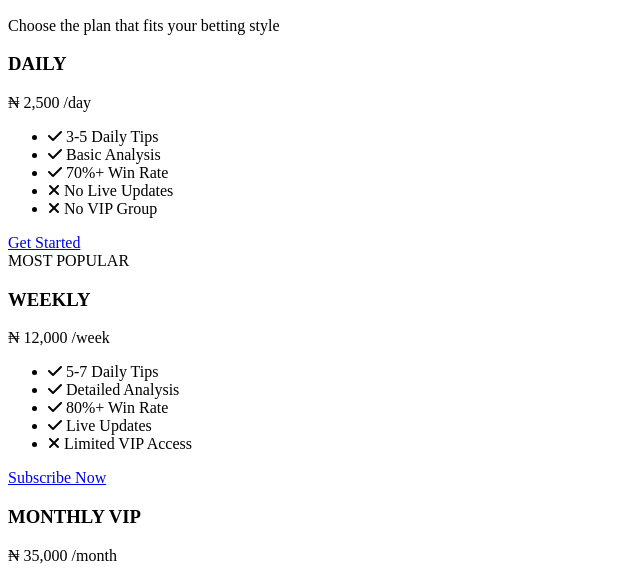
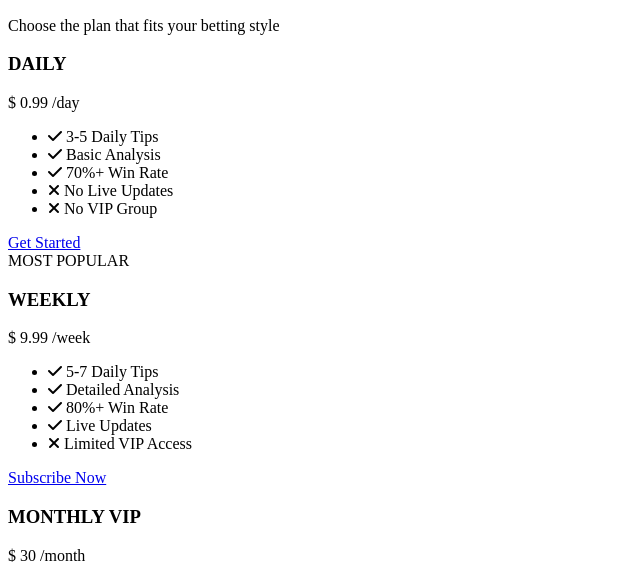
Before and after one commit to mamecholeye-lab/Rmam, a plain HTML site: page index.html in a window 1280 px wide. Shown: the part 2392-2970 px from the top of the page, 0-640 px from the left. Drawn offline with Linux system fonts and the light colour scheme; files whose address does not match are found by name.

Commit message:
Change currency and amounts in package pricing

```diff
--- a/index.html
+++ b/index.html
@@ -242,8 +242,8 @@
                     <div class="package-header">
                         <h3>DAILY</h3>
                         <div class="package-price">
-                            <span class="currency">₦</span>
-                            <span class="amount">2,500</span>
+                            <span class="currency">$</span>
+                            <span class="amount">0.99</span>
                             <span class="period">/day</span>
                         </div>
                     </div>
@@ -262,8 +262,8 @@
                     <div class="package-header">
                         <h3>WEEKLY</h3>
                         <div class="package-price">
-                            <span class="currency">₦</span>
-                            <span class="amount">12,000</span>
+                            <span class="currency">$</span>
+                            <span class="amount">9.99</span>
                             <span class="period">/week</span>
                         </div>
                     </div>
@@ -281,8 +281,8 @@
                     <div class="package-header">
                         <h3>MONTHLY VIP</h3>
                         <div class="package-price">
-                            <span class="currency">₦</span>
-                            <span class="amount">35,000</span>
+                            <span class="currency">$</span>
+                            <span class="amount">30</span>
                             <span class="period">/month</span>
                         </div>
                     </div>
```
